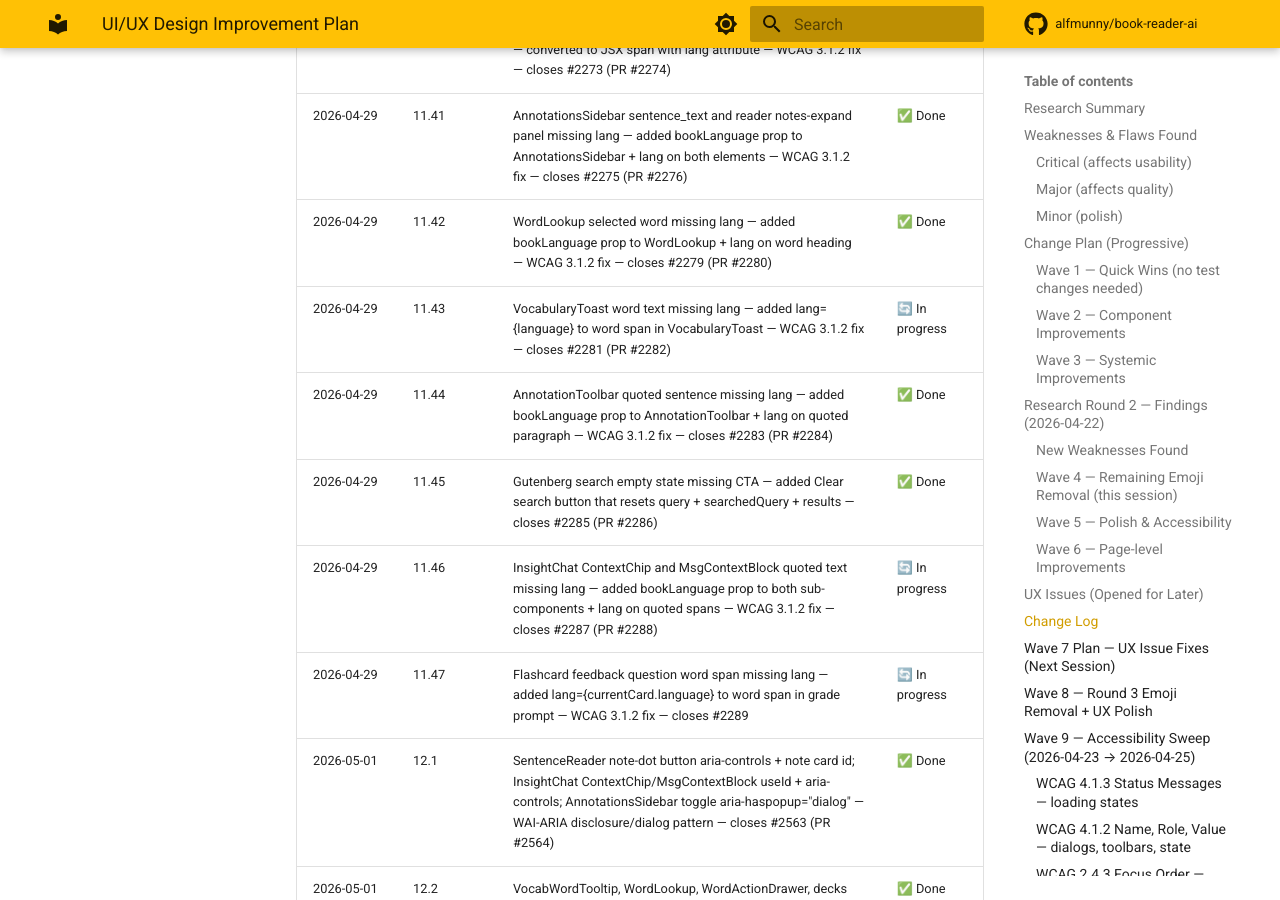
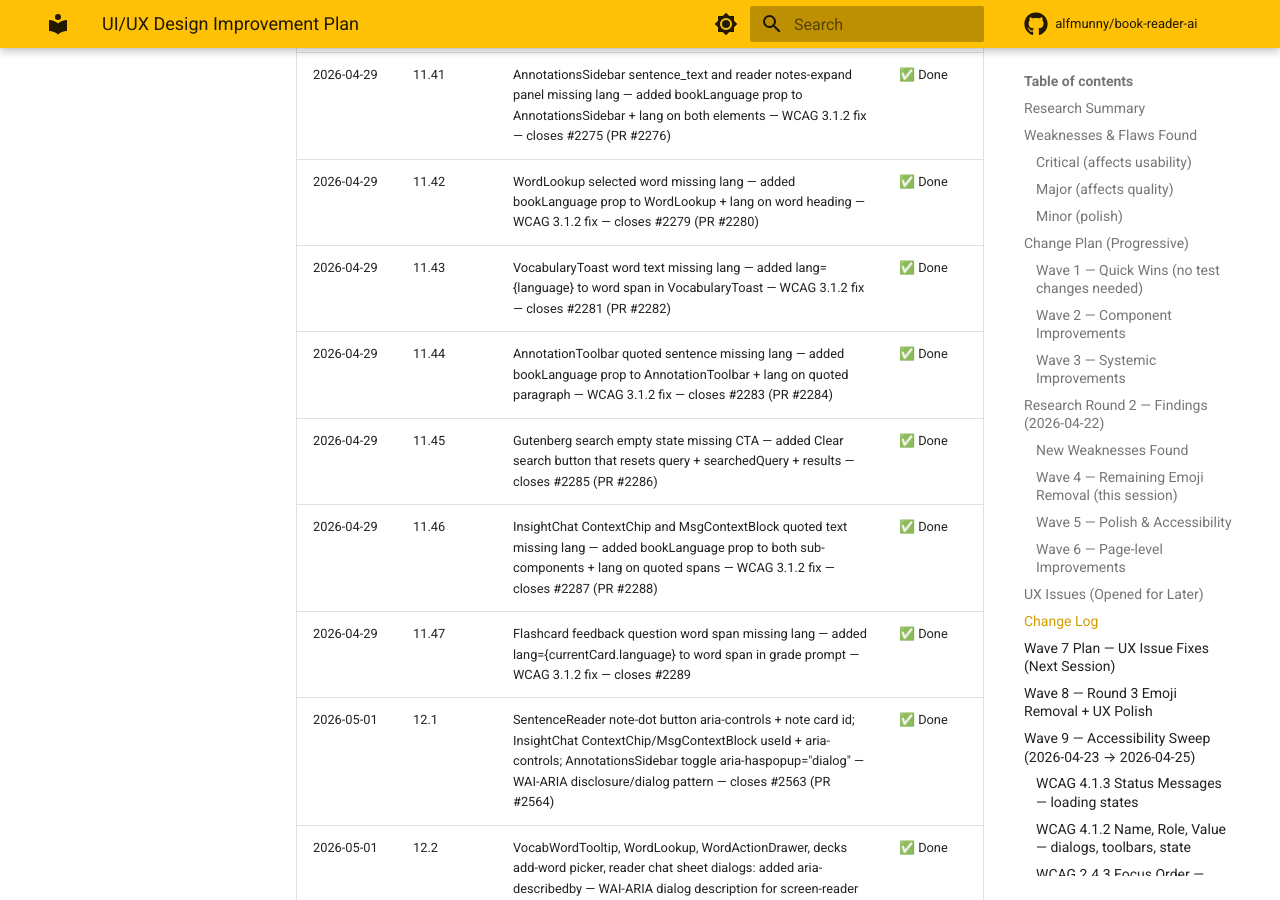
Before and after one commit to alfmunny/book-reader-ai, an MkDocs documentation site: the page built from docs/design-improvement-plan.md, in a window 1280 px wide and 900 px high, scrolled down 12399 px. Built offline with MkDocs 1.6.1 and Material for MkDocs 9.7.7, drawn with Linux system fonts in a browser that asks for light colours; comment, search, counter and statistics services are not loaded.

Commit message:
chore: mark stale in-progress entries as done in design-improvement-plan
PRs #2282 and #2288 merged; issue #2289 closed — entries 11.43, 11.46,
and 11.47 were still showing 🔄 In progress.

Co-Authored-By: Claude Sonnet 4.6 <noreply@anthropic.com>

```diff
--- a/docs/design-improvement-plan.md
+++ b/docs/design-improvement-plan.md
@@ -238,11 +238,11 @@ Second pass covered: vocabulary page, notes page, profile page, import page, Ann
 | 2026-04-29 | 11.40 | Flashcard status counter word in template literal missing lang — converted to JSX span with lang attribute — WCAG 3.1.2 fix — closes #2273 (PR #2274) | ✅ Done |
 | 2026-04-29 | 11.41 | AnnotationsSidebar sentence_text and reader notes-expand panel missing lang — added bookLanguage prop to AnnotationsSidebar + lang on both elements — WCAG 3.1.2 fix — closes #2275 (PR #2276) | ✅ Done |
 | 2026-04-29 | 11.42 | WordLookup selected word missing lang — added bookLanguage prop to WordLookup + lang on word heading — WCAG 3.1.2 fix — closes #2279 (PR #2280) | ✅ Done |
-| 2026-04-29 | 11.43 | VocabularyToast word text missing lang — added lang={language} to word span in VocabularyToast — WCAG 3.1.2 fix — closes #2281 (PR #2282) | 🔄 In progress |
+| 2026-04-29 | 11.43 | VocabularyToast word text missing lang — added lang={language} to word span in VocabularyToast — WCAG 3.1.2 fix — closes #2281 (PR #2282) | ✅ Done |
 | 2026-04-29 | 11.44 | AnnotationToolbar quoted sentence missing lang — added bookLanguage prop to AnnotationToolbar + lang on quoted paragraph — WCAG 3.1.2 fix — closes #2283 (PR #2284) | ✅ Done |
 | 2026-04-29 | 11.45 | Gutenberg search empty state missing CTA — added Clear search button that resets query + searchedQuery + results — closes #2285 (PR #2286) | ✅ Done |
-| 2026-04-29 | 11.46 | InsightChat ContextChip and MsgContextBlock quoted text missing lang — added bookLanguage prop to both sub-components + lang on quoted spans — WCAG 3.1.2 fix — closes #2287 (PR #2288) | 🔄 In progress |
-| 2026-04-29 | 11.47 | Flashcard feedback question word span missing lang — added lang={currentCard.language} to word span in grade prompt — WCAG 3.1.2 fix — closes #2289 | 🔄 In progress |
+| 2026-04-29 | 11.46 | InsightChat ContextChip and MsgContextBlock quoted text missing lang — added bookLanguage prop to both sub-components + lang on quoted spans — WCAG 3.1.2 fix — closes #2287 (PR #2288) | ✅ Done |
+| 2026-04-29 | 11.47 | Flashcard feedback question word span missing lang — added lang={currentCard.language} to word span in grade prompt — WCAG 3.1.2 fix — closes #2289 | ✅ Done |
 | 2026-05-01 | 12.1 | SentenceReader note-dot button aria-controls + note card id; InsightChat ContextChip/MsgContextBlock useId + aria-controls; AnnotationsSidebar toggle aria-haspopup="dialog" — WAI-ARIA disclosure/dialog pattern — closes #2563 (PR #2564) | ✅ Done |
 | 2026-05-01 | 12.2 | VocabWordTooltip, WordLookup, WordActionDrawer, decks add-word picker, reader chat sheet dialogs: added aria-describedby — WAI-ARIA dialog description for screen-reader context on focus — closes #2565 (PR #2566) | ✅ Done |
 
```
